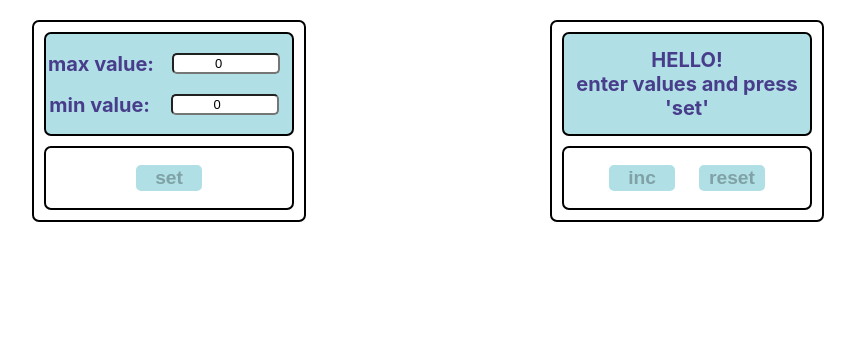
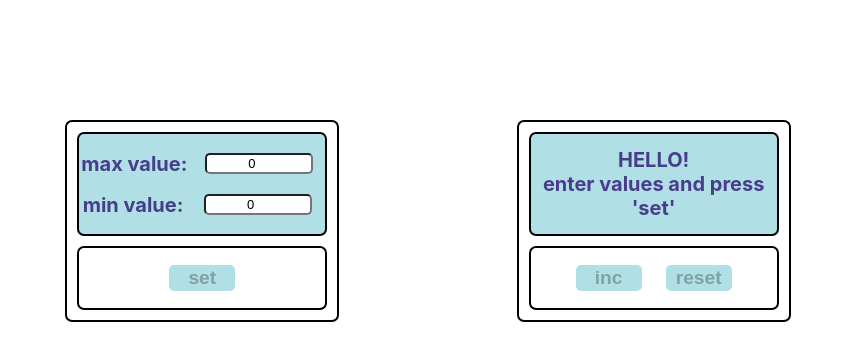
Before and after one commit to MartaVeresova/Counter, a React (Create React App) app: page / in a window 1280 px wide. Shown: the top 360 px of the page, without its empty margins (212-1067 px from the left). Built offline with nearby package versions, Linux system fonts and the light colour scheme.

Commit message:
refactoring

```diff
--- a/src/App.module.css
+++ b/src/App.module.css
@@ -3,6 +3,7 @@
     flex-direction: row;
     justify-content: space-evenly;
     align-items: center;
+    margin: 100px;
 }
 
 .container {
```
